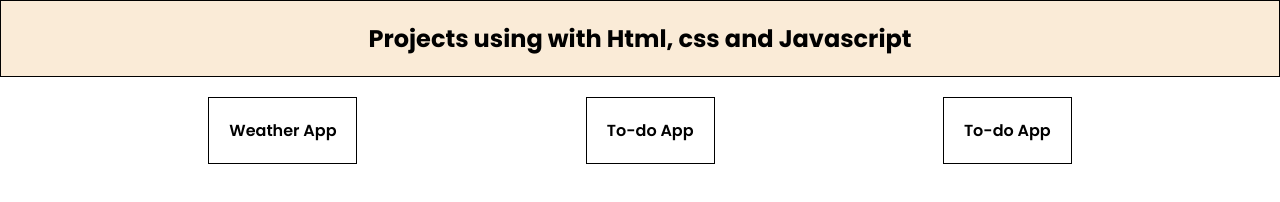
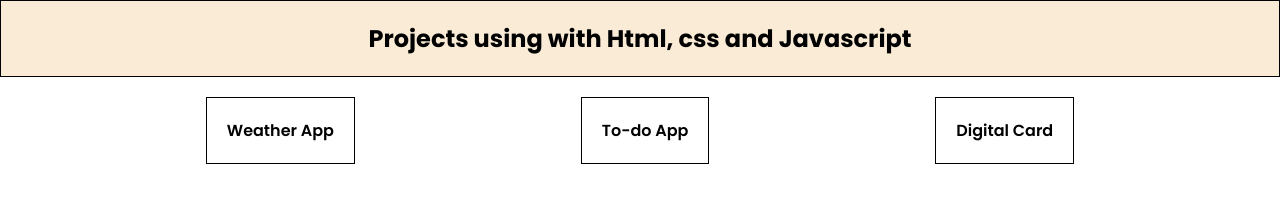
Before and after one commit to m0hn-z/ProjectsSite, a plain HTML site: page index.html in a window 1280 px wide. Drawn offline with Linux system fonts and the light colour scheme.

Commit message:
Update index.html

```diff
--- a/index.html
+++ b/index.html
@@ -16,7 +16,7 @@
             <a href="https://todo-omega-opal.vercel.app" target="_blank">To-do App</a>
         </li>
          <li>
-            <a href="https://digital-card-r.vercel.app" target="_blank">To-do App</a>
+            <a href="https://digital-card-r.vercel.app" target="_blank">Digital Card</a>
         </li>
 
     </ul>
```
